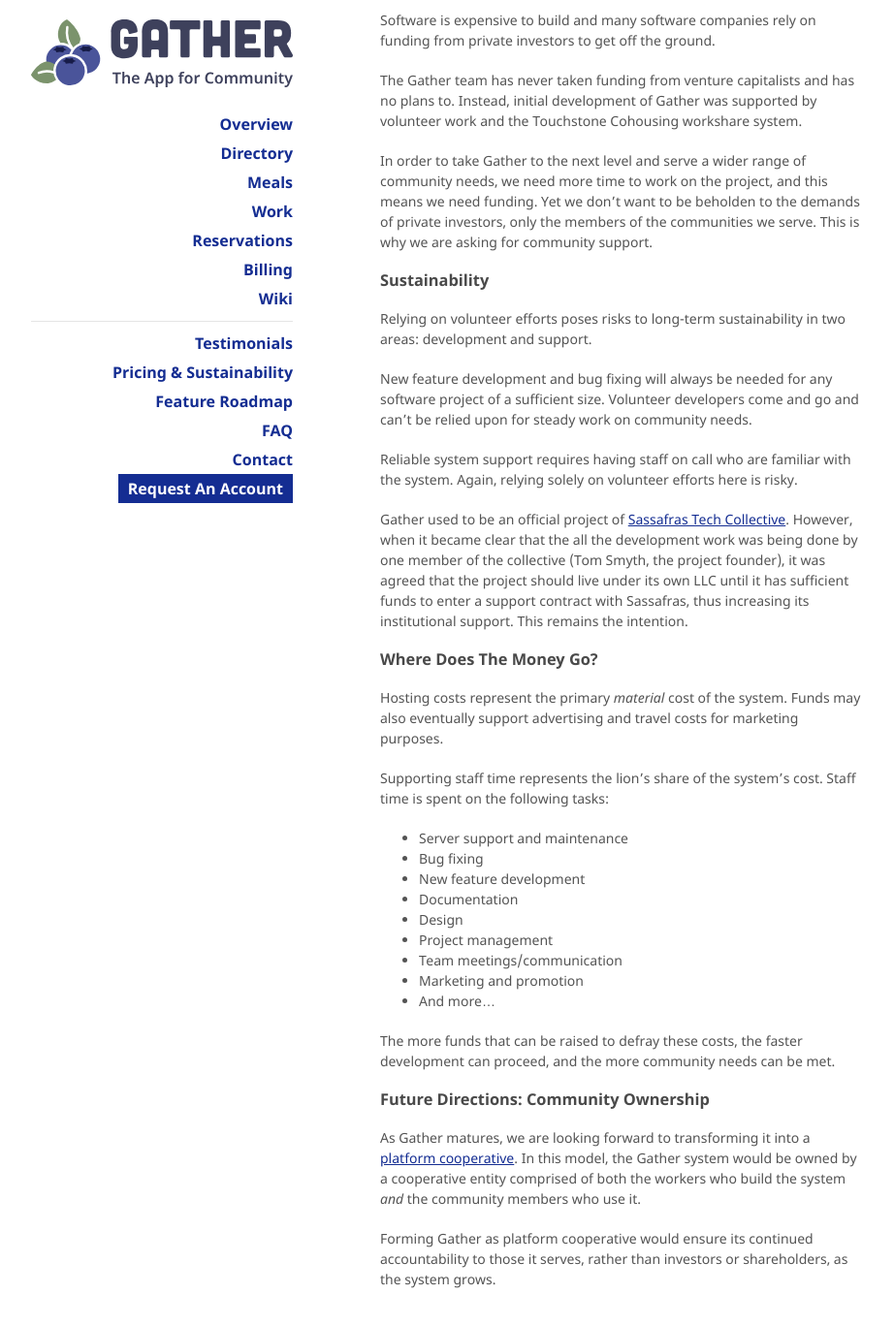
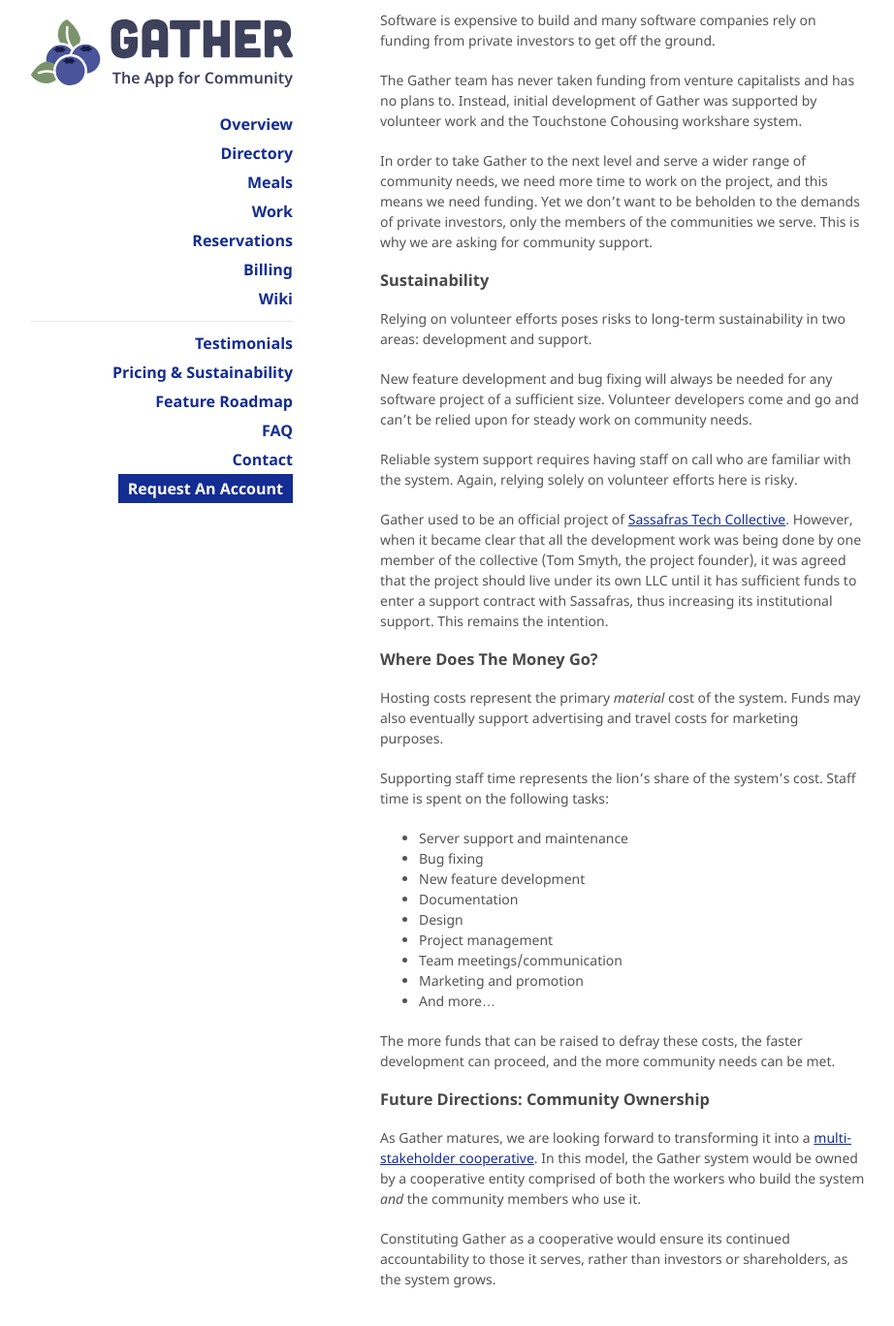
Before and after one commit to sassafrastech/gather-docs, a Jekyll site: the page built from pricing.md, in a window 1280 px wide and 1400 px high, scrolled down 601 px. Shown: the top 1368 px of the window at 97% size, without its empty margins (178-1100 px from the left). Built offline with Jekyll 4.4.1, drawn with Linux system fonts in a browser that asks for light colours; nearby versions of some CDN libraries; our own code applies the rules of GitHub Pages for plain Markdown files.

Commit message:
Typos, platform -> multi-stakeholder

```diff
--- a/pricing.md
+++ b/pricing.md
@@ -45,7 +45,7 @@ New feature development and bug fixing will always be needed for any software pr
 
 Reliable system support requires having staff on call who are familiar with the system. Again, relying solely on volunteer efforts here is risky.
 
-Gather used to be an official project of [Sassafras Tech Collective](https://sassafras.coop). However, when it became clear that the all the development work was being done by one member of the collective (Tom Smyth, the project founder), it was agreed that the project should live under its own LLC until it has sufficient funds to enter a support contract with Sassafras, thus increasing its institutional support. This remains the intention.
+Gather used to be an official project of [Sassafras Tech Collective](https://sassafras.coop). However, when it became clear that all the development work was being done by one member of the collective (Tom Smyth, the project founder), it was agreed that the project should live under its own LLC until it has sufficient funds to enter a support contract with Sassafras, thus increasing its institutional support. This remains the intention.
 
 ### Where Does The Money Go?
 
@@ -67,6 +67,6 @@ The more funds that can be raised to defray these costs, the faster development
 
 ### Future Directions: Community Ownership
 
-As Gather matures, we are looking forward to transforming it into a [platform cooperative](https://en.wikipedia.org/wiki/Platform_cooperative). In this model, the Gather system would be owned by a cooperative entity comprised of both the workers who build the system _and_ the community members who use it.
+As Gather matures, we are looking forward to transforming it into a [multi-stakeholder cooperative](http://cultivate.coop/wiki/Multi-stakeholder_cooperatives). In this model, the Gather system would be owned by a cooperative entity comprised of both the workers who build the system _and_ the community members who use it.
 
-Forming Gather as platform cooperative would ensure its continued accountability to those it serves, rather than investors or shareholders, as the system grows.
+Constituting Gather as a cooperative would ensure its continued accountability to those it serves, rather than investors or shareholders, as the system grows.
```
Also changed, not shown: _includes/faqs/directory.md (+1 -1 lines), _includes/faqs/overview.md (+1 -1 lines), testimonials.md (+1 -1 lines).
